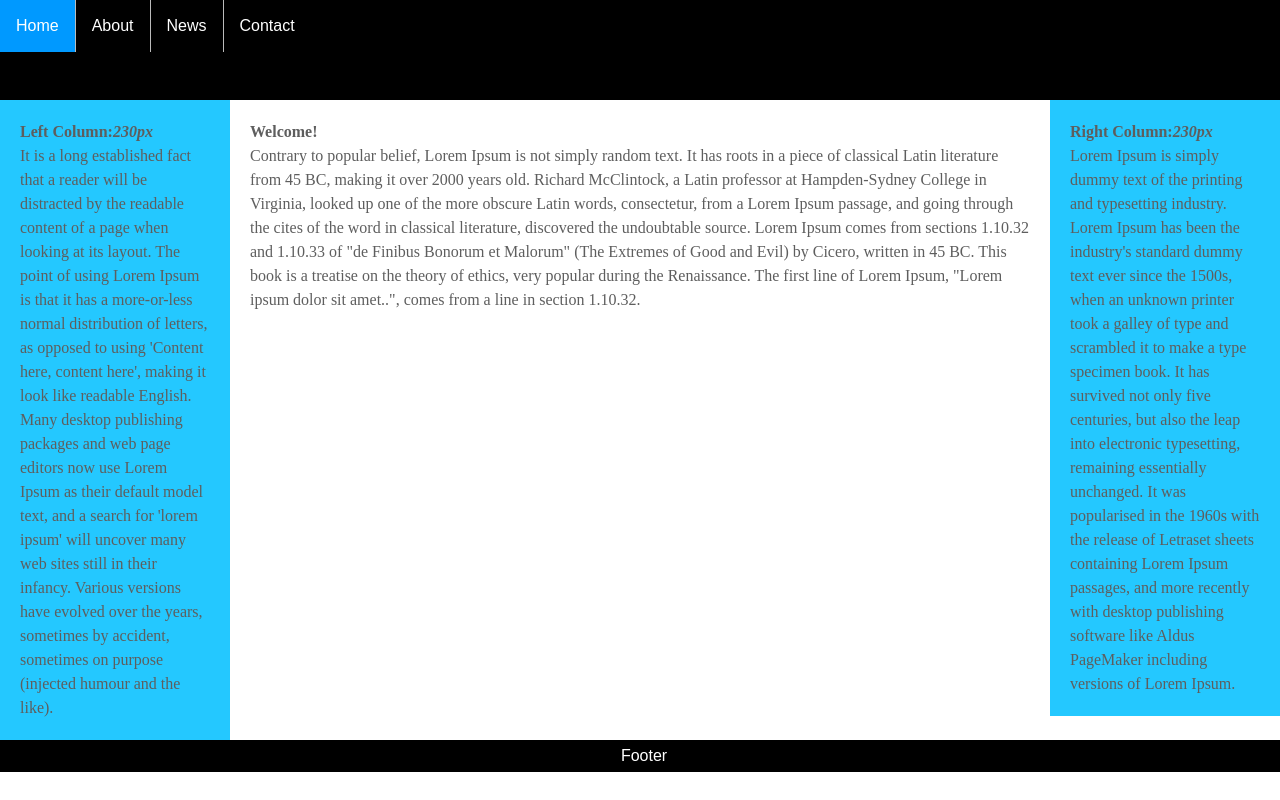
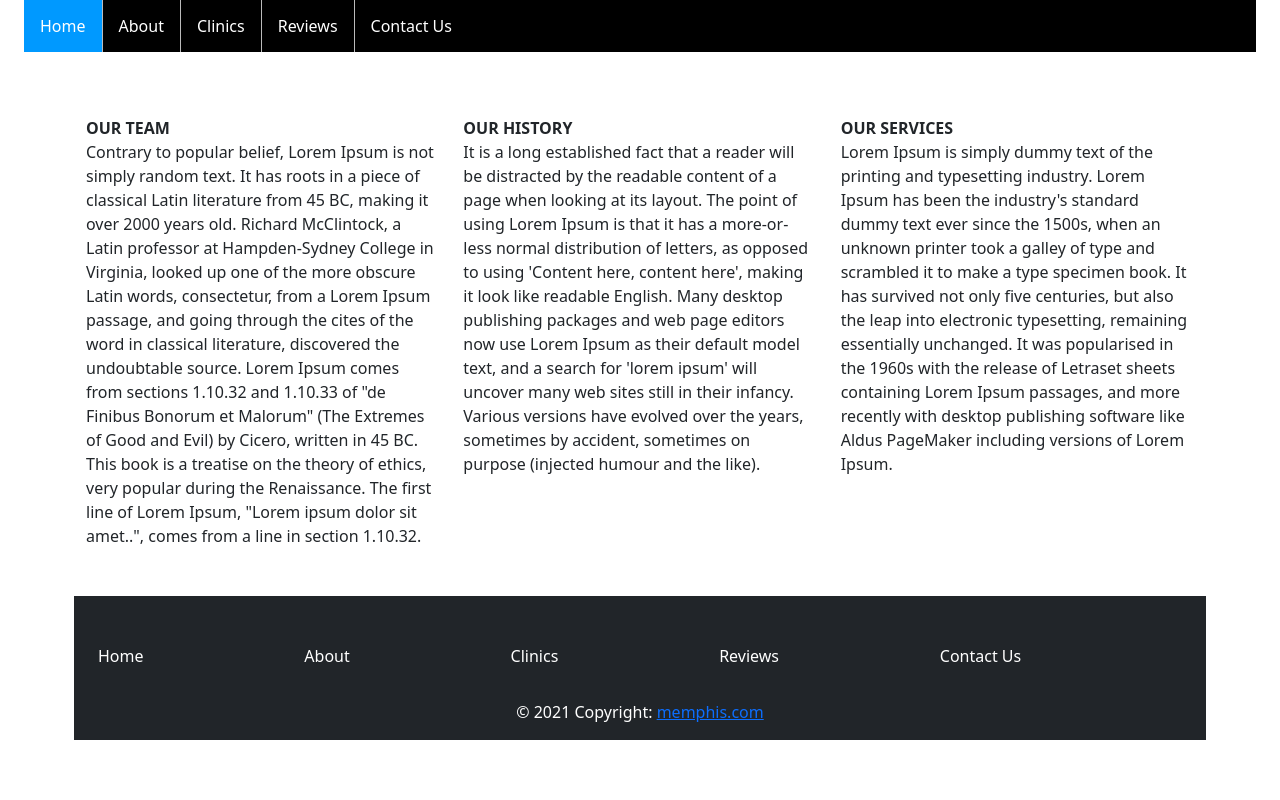
Before and after one commit to claudiahW/csspracts, a plain HTML site: page index.html in a window 1280 px wide. Drawn offline with nearby package versions, Linux system fonts and the light colour scheme.

Commit message:
style footer

```diff
--- a/index.html
+++ b/index.html
@@ -1,153 +1,75 @@
 <!DOCTYPE html>
 <html lang="en">
 <head>
+    <title>Paediatrics Clinic</title>
     <meta charset="UTF-8">
     <meta http-equiv="X-UA-Compatible" content="IE=edge">
     <meta name="viewport" content="width=device-width, initial-scale=1.0">
     <link rel="stylesheet" href="styles.css">
-    <title>CSS Web Page</title>
-    <style type="text/css">
-        body {
-            margin: 0;
-            padding: 0;
-            line-height: 1.5em;
+    <link href="https://cdn.jsdelivr.net/npm/bootstrap@5.3.2/dist/css/bootstrap.min.css" rel="stylesheet">
+    <script src="https://cdn.jsdelivr.net/npm/bootstrap@5.3.2/dist/js/bootstrap.bundle.min.js"></script>
+</head>
 
-        }
-        #header {
-            background-color: black;
-            font-family: Arial;
-            height: 100px;
-        }
-        #contentwrapper{
-            float: left;
-            width: 100%;
-        }
-        #contentcolumn{
-            margin: 0 230px 0 230px;
-        }
-        #leftcolumn{
-            float: left;
-            width: 230px;
-            margin-left: -100%;
-            background: #24c8ff;
-        }
-        #rightcolumn{
-            float: left;
-            width: 230px;
-            margin-left:-230px ;
-            background:#24c8ff ;
-        }
-        .innertext{
-            margin: 20px;
-            font-family: Aria;
-            color: #5E5E5E;
-        }
-        #footer{
-            clear: left;
-            width:100%;
-            background:black ;
-            color: #FFF;
-            font-family: arial;
-            text-align: center;
-            padding: 4px;
-
-        }
-        /* Navigation Bar*/
-
-        ul{
-            list-style-type: none;
-            margin: 0;
-            padding: 0;
-            background-color: #000;
-        }
-        li{
-            float: left;
-            border-right: 1px solid #bbb;
-        }
-        li:last-child{
-            border-right: none;
-        }
-        li a {
-            display: block;
-            color: white;
-            text-align: center;
-            padding: 14px 16px;
-            text-decoration: none;
-        }
-        a:hover:not(.active){
-            background: #808080;
-
-        }
-        .active{
-            background-color: #0099ff;
-        }
-
-        /*Responsive layout css*/
-        @media (max-width:840px)
-
-        { /*drop right column down*/
-            #leftcolumn{
-                margin-left: -100%;
-            }
-            #rightcolumn{
-                float:none;
-                width:100%;
-                margin-left: 0;
-                clear: both;
-            }
-            #contentcolumn{
-                margin-right: 0; /*set margin to LeftColumnWidth*/
-            }
-        }
-        @media (max-width:600px){
-            #leftcolumn{
-                float: none;
-                width: 100%;
-                clear: both;
-                margin-left: 0;
-            }
-            contentcolumn {
-                margin-left: 0;
-            }
-        }
-
-    </style> <!--we can use some sites to get color codes eg.colorpicker.com-->
-</head>
 <body>
-    <div id="container">
-        <div id="header">
-            <ul style="display: inline;">
-                <li><a class="active" href="#home">Home</a></li>
-                <li><a href="#about">About</a></li>
-                <li><a href="#news">News</a></li>
-                <li><a href="#contact">Contact</a></li>
+    <div class="container-fluid">
+        <div class="container-fluid">
+            <ul class="nav">
+                <li class="nav-item"><a class="active" href="#home">Home</a></li>
+                <li class="nav-item"><a href="#about">About</a></li>
+                <li class="nav-item"><a href="#news">Clinics</a></li>
+                <li class="nav-item"><a href="#reviews">Reviews</a></li>
+                <li class="nav-item"><a href="#contact">Contact Us</a></li>
 
             </ul>
         </div>
 
-    <div id="contentwrapper">
-    <div id="contentcolumn">
-    <div class="innertext">
-        <b>Welcome!</b><br/>
+    <div class="container mt-5 p-3">
+    <div class="row">
+
+    <div class="col-md-4">
+        <b>OUR TEAM</b><br/>
     Contrary to popular belief, Lorem Ipsum is not simply random text. It has roots in a piece of classical Latin literature from 45 BC, making it over 2000 years old. Richard McClintock, a Latin professor at Hampden-Sydney College in Virginia, looked up one of the more obscure Latin words, consectetur, from a Lorem Ipsum passage, and going through the cites of the word in classical literature, discovered the undoubtable source. Lorem Ipsum comes from sections 1.10.32 and 1.10.33 of "de Finibus Bonorum et Malorum" (The Extremes of Good and Evil) by Cicero, written in 45 BC. This book is a treatise on the theory of ethics, very popular during the Renaissance. The first line of Lorem Ipsum, "Lorem ipsum dolor sit amet..", comes from a line in section 1.10.32.
     </div>
-    </div>
-    </div>
-<div id="leftcolumn">
-    <div class="innertext">
-        <b>Left Column:<em>230px</em><br/></b>
+
+    <div class="col-md-4">
+        <b>OUR HISTORY</b>
+        <br/>
         It is a long established fact that a reader will be distracted by the readable content of a page when looking at its layout. The point of using Lorem Ipsum is that it has a more-or-less normal distribution of letters, as opposed to using 'Content here, content here', making it look like readable English. Many desktop publishing packages and web page editors now use Lorem Ipsum as their default model text, and a search for 'lorem ipsum' will uncover many web sites still in their infancy. Various versions have evolved over the years, sometimes by accident, sometimes on purpose (injected humour and the like).
 
     </div>
 
-</div>
-<div id="rightcolumn">
-    <div class="innertext">
-        <b>Right Column:<em>230px</em><br/></b>
+    <div class="col-md-4">
+        <b>OUR SERVICES</b>
+        <br/>
         Lorem Ipsum is simply dummy text of the printing and typesetting industry. Lorem Ipsum has been the industry's standard dummy text ever since the 1500s, when an unknown printer took a galley of type and scrambled it to make a type specimen book. It has survived not only five centuries, but also the leap into electronic typesetting, remaining essentially unchanged. It was popularised in the 1960s with the release of Letraset sheets containing Lorem Ipsum passages, and more recently with desktop publishing software like Aldus PageMaker including versions of Lorem Ipsum.
     </div>
+
+
+<div class="container-flex mt-5 bg-dark text-white">
+    <footer>
+        <div class="d-flex container-fluid bg-dark mb-3">
+            <div class=" flex-fill mt-5 " href="#"> Home</div>
+            <div class=" flex-fill mt-5">About</div>
+            <div class=" flex-fill mt-5">Clinics</div>
+          <div class=" flex-fill
+          mt-5">Reviews</div>
+          <div class=" flex-fill
+          mt-5">Contact Us</div>
+          </div>
+
+      <!-- Copyright -->
+      <div class="text-center p-3">
+        © 2021 Copyright:
+        <a class="" href="https://mdbootstrap.com/">memphis.com</a>
+      </div>
+      <!-- Copyright -->
+
+
+    </footer>
+    </div>
+    </div>
+    </div>
+
 </div>
-
-<div id="footer">Footer</div>
 </body>
 </html>
--- a/styles.css
+++ b/styles.css
@@ -0,0 +1,99 @@
+
+
+        #header {
+            background-color: black;
+            font-family: Arial;
+            height: 100px;
+        }
+        #contentwrapper{
+            float: left;
+            width: 100%;
+        }
+        #contentcolumn{
+            margin: 0 230px 0 230px;
+        }
+        #leftcolumn{
+            float: left;
+            width: 230px;
+            margin-left: -100%;
+            background-color: #24c8ff;
+        }
+        #rightcolumn{
+            float: left;
+            width: 230px;
+            margin-left:-230px ;
+            background:#24c8ff ;
+        }
+        .innertext{
+            margin: 20px;
+            font-family: Aria;
+            color: #5E5E5E;
+        }
+        #footer{
+            clear: left;
+            width:100%;
+            background:black ;
+            color: #FFF;
+            font-family: arial;
+            text-align: center;
+            padding: 4px;
+
+        }
+        /* Navigation Bar*/
+
+        ul{
+            list-style-type: none;
+            margin: 0;
+            padding: 0;
+            background-color: #000;
+        }
+        li{
+            float: left;
+            border-right: 1px solid #bbb;
+        }
+        li:last-child{
+            border-right: none;
+        }
+        li a {
+            display: block;
+            color: white;
+            text-align: center;
+            padding: 14px 16px;
+            text-decoration: none;
+        }
+        a:hover:not(.active){
+            background: #808080;
+
+        }
+        .active{
+            background-color: #0099ff;
+        }
+
+        /*Responsive layout css*/
+        @media (max-width:840px)
+
+        { /*drop right column down*/
+            #leftcolumn{
+                margin-left: -100%;
+            }
+            #rightcolumn{
+                float:none;
+                width:100%;
+                margin-left: 0;
+                clear: both;
+            }
+            #contentcolumn{
+                margin-right: 0; /*set margin to LeftColumnWidth*/
+            }
+        }
+        @media (max-width:600px){
+            #leftcolumn{
+                float: none;
+                width: 100%;
+                clear: both;
+                margin-left: 0;
+            }
+            contentcolumn {
+                margin-left: 0;
+            }
+        }
```
